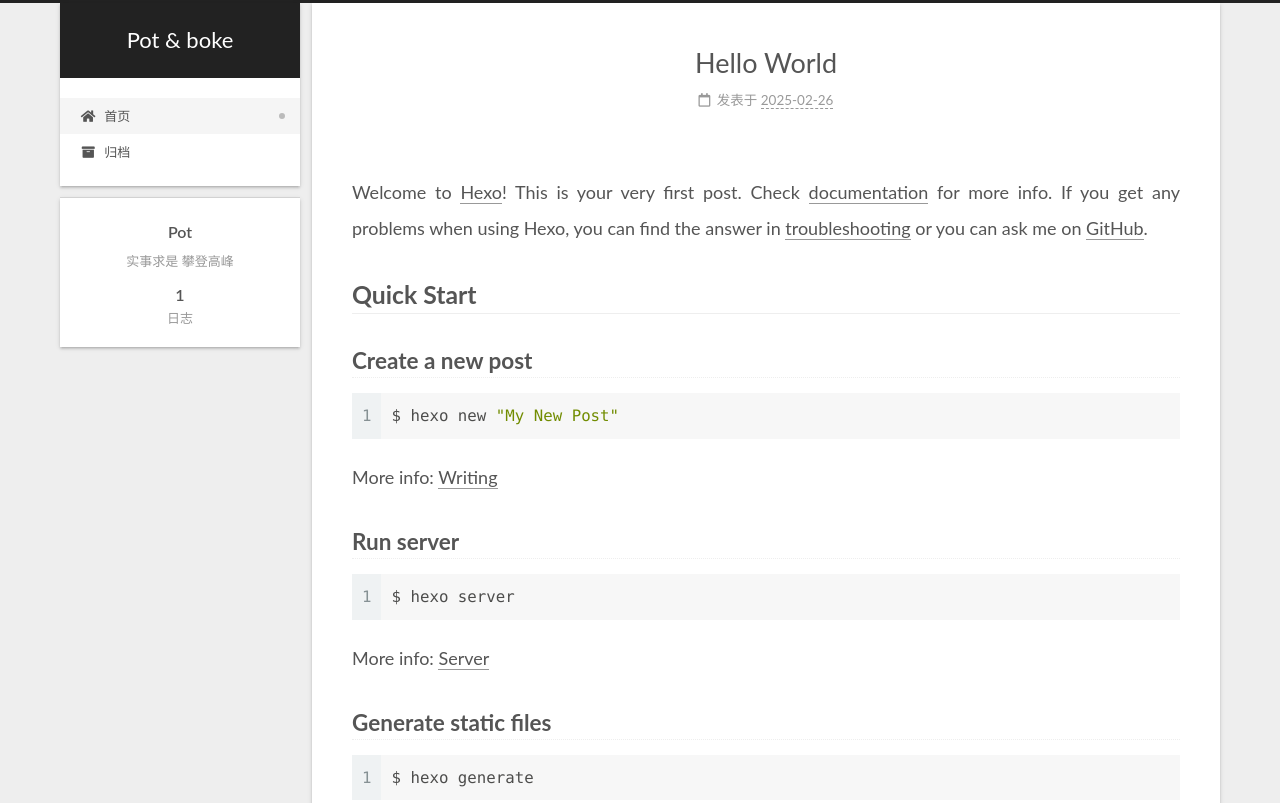
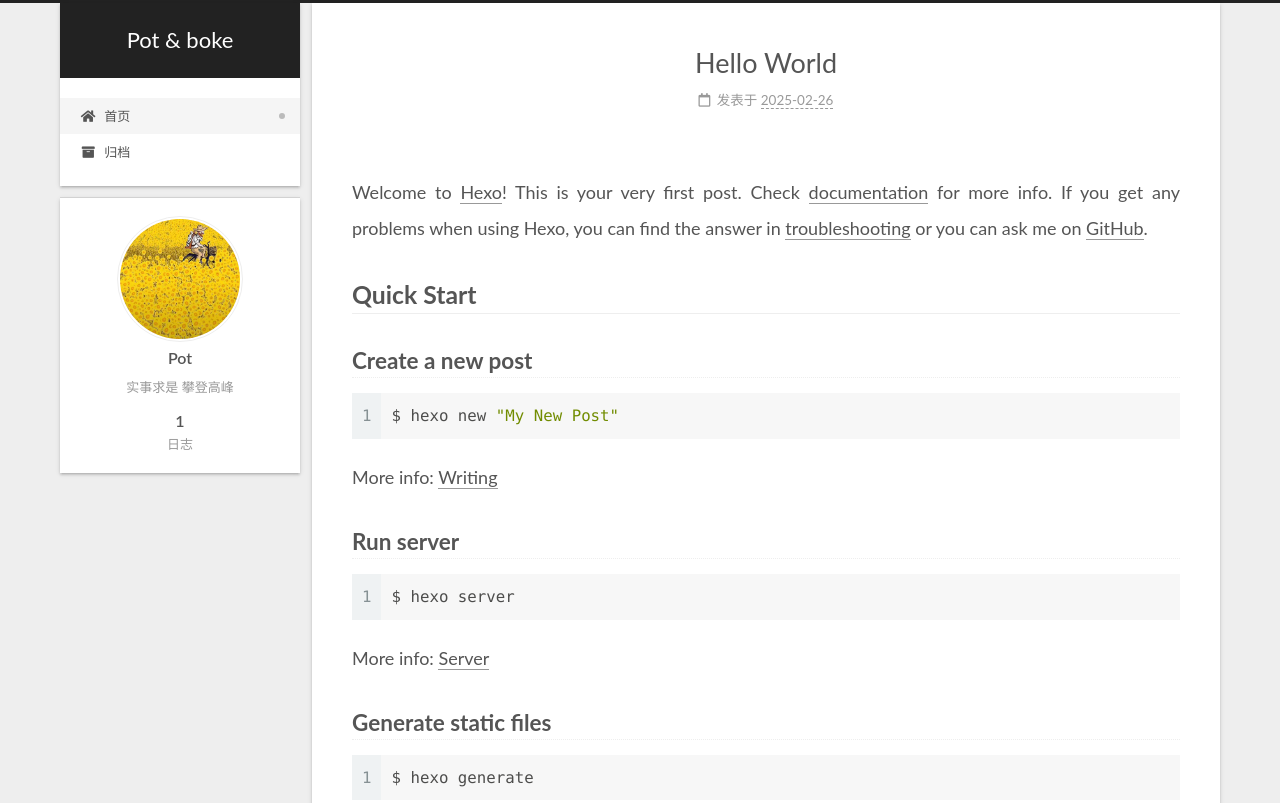
Before and after one commit to uoinang/uoinang.github.io, a plain HTML site: page index.html in a window 1280 px wide. Shown: the top 803 px of the page. Drawn offline with Linux system fonts and the light colour scheme.

Commit message:
Site updated: 2025-02-26 18:47:39

```diff
--- a/css/main.css
+++ b/css/main.css
@@ -1141,6 +1141,7 @@ pre .javascript .function {
   margin: 0 auto;
   max-width: 120px;
   padding: 2px;
+  border-radius: 50%;
 }
 .site-author-name {
   color: var(--text-color);
@@ -1168,7 +1169,7 @@ pre .javascript .function {
 }
 .links-of-author a::before,
 .links-of-author span.exturl::before {
-  background: #0a2100;
+  background: #441ae9;
   border-radius: 50%;
   content: ' ';
   display: inline-block;
--- a/index.html
+++ b/index.html
@@ -150,7 +150,7 @@
     <link itemprop="mainEntityOfPage" href="http://example.com/2025/02/26/hello-world/">
 
     <span hidden itemprop="author" itemscope itemtype="http://schema.org/Person">
-      <meta itemprop="image" content="/images/avatar.gif">
+      <meta itemprop="image" content="/images/avatar.png">
       <meta itemprop="name" content="Pot">
       <meta itemprop="description" content="实事求是 攀登高峰">
     </span>
@@ -271,6 +271,8 @@
 
       <div class="site-overview-wrap sidebar-panel">
         <div class="site-author motion-element" itemprop="author" itemscope itemtype="http://schema.org/Person">
+    <img class="site-author-image" itemprop="image" alt="Pot"
+      src="/images/avatar.png">
   <p class="site-author-name" itemprop="name">Pot</p>
   <div class="site-description" itemprop="description">实事求是 攀登高峰</div>
 </div>
```
Also changed, not shown: 2025/02/26/hello-world/index.html (+3 -1 lines), archives/2025/02/index.html (+2 -0 lines), archives/2025/index.html (+2 -0 lines), archives/index.html (+2 -0 lines), images/avatar.png (added).
